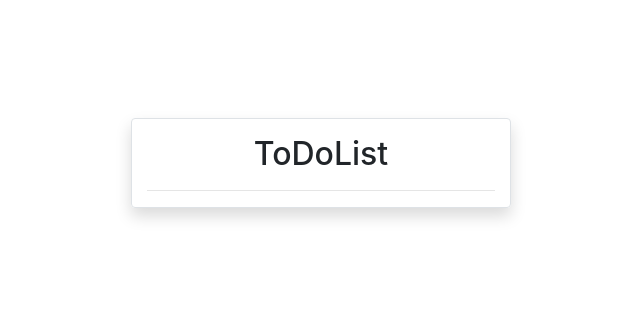
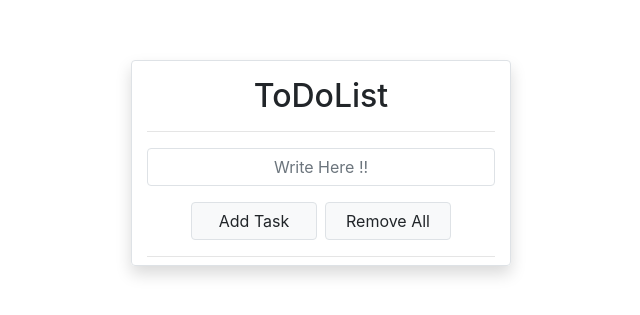
Before and after one commit to surajt26/Todolist-react-api-json, a React (Create React App) app: page / in a window 1280 px wide. Shown: the part 237-552 px from the top of the page, without its empty margins (319-959 px from the left). Built offline with nearby package versions, Linux system fonts and the light colour scheme; data requests are answered from the project's data file.

Commit message:
add and done AddNewItem.js file | update Todolist.js file

```diff
--- a/db.json
+++ b/db.json
@@ -1,8 +1,13 @@
 {
     "taskList": [
-        "Dates",
-        "Coconuts",
-        "Bananas",
-        "Apples"
+        {
+            "tasks": [
+                "Dates",
+                "Coconuts",
+                "Bananas",
+                "Apples"
+            ],
+            "id": 1
+        }
     ]
 }
--- /dev/null
+++ b/src/components/AddNewItem.js
@@ -0,0 +1,95 @@
+import React, { useState } from 'react';
+import axios from 'axios';
+
+//Style for task input, add button, remove all button
+const boxShadow = {
+    boxShadow: 'none',
+    WebkitBoxShadow: 'none'
+};
+
+//Style for add button, remove all button
+const btnWidth = { width: '100%' };
+
+const AddNewItem = (props) => {
+
+    // object destructuring of props
+    const { taskList, getList } = props;
+
+    // useState for store new task
+    const [task, setTask] = useState('');
+
+    // Add new task action handle
+    const handleForm = (e) => {
+        // Stop default event behaviour
+        e.preventDefault();
+        // Trim all white space from both side
+        const trimUpdateTask = task.trim();
+        if (trimUpdateTask !== '') {
+            axios.put(`http://localhost:3004/taskList/1`, {
+                "tasks": [trimUpdateTask, ...taskList]
+            })
+            getList();
+            setTask('');
+        }
+    }
+
+    // Remove all list action handle
+    const removeAllHandle = (e) => {
+        // Stop default event behaviour
+        e.preventDefault();
+        axios.put(`http://localhost:3004/taskList/1`, {
+            "tasks": []
+        })
+        getList();
+    }
+
+    return (<>
+        <div className="row">
+            <div className="col-12">
+                {/* Form start */}
+                <form
+                    className='form-group my-auto'
+                    onSubmit={handleForm}
+                >
+                    <div className='row mb-3'>
+                        <div className='col-12'>
+                            {/* Input to take new task */}
+                            <input
+                                className='form-control text-center border'
+                                style={boxShadow}
+                                type="text"
+                                value={task} onChange={(e) => setTask(e.target.value)}
+                                maxLength='16'
+                                placeholder='Write Here !!'
+                                required
+                            />
+                        </div>
+                    </div>
+                    <div className='row justify-content-center'>
+                        <div className="col-5 col-sm-4 p-0 mr-2">
+                            {/* Add new task action button */}
+                            <input
+                                className='btn btn-light border addBtn'
+                                style={{ ...boxShadow, ...btnWidth }}
+                                type="submit"
+                                value="Add Task"
+                            />
+                        </div>
+                        <div className='col-5 col-sm-4 p-0'>
+                            {/* Remove all from taskList action button */}
+                            <button
+                                className='btn btn-light border removeAllBtn'
+                                style={{ ...boxShadow, ...btnWidth }}
+                                onClick={removeAllHandle}
+                            >Remove All</button>
+                        </div>
+                    </div>
+                </form>
+            </div>
+        </div>
+        {/* Horizontal line */}
+        <hr className='mb-2' />
+    </>)
+}
+
+export default AddNewItem;
--- a/src/components/Todolist.js
+++ b/src/components/Todolist.js
@@ -1,9 +1,7 @@
 import React, { useEffect, useState } from 'react';
 import axios from 'axios';
 import Header from './Header';
-// import AddNewItem from './AddNewItem';
-// import ItemList from './ItemList';
-// import UpdateInput from './UpdateInput';
+import AddNewItem from './AddNewItem';
 
 const Todolist = () => {
 
@@ -11,19 +9,16 @@ const Todolist = () => {
     const [taskList, setTaskList] = useState([]);
 
     // Function to setTaskList from localStorage
-    const getList = () => axios.get(`http://localhost:3004/taskList`)
-        .then(resp => setTaskList(resp.data));
+    const getList = () => axios.get(`http://localhost:3004/taskList/1`)
+        .then(resp => setTaskList(resp.data.tasks));
+    console.log(taskList);
 
     useEffect(() => {
         getList();
         // eslint-disable-next-line
     }, [])
 
-    // Selected task to store task and their id
-    // const [selectedTask, setSelectedTask] = useState({
-    //     task: '',
-    //     taskId: null
-    // });
+
 
     return (<>
         <div className='container position-relative'>
@@ -39,25 +34,14 @@ const Todolist = () => {
                     {/* Header Component */}
                     <Header />
                     {/* Add New Item Component */}
-                    {/* <AddNewItem
+                    <AddNewItem
                         taskList={taskList}
                         getList={getList}
-                    /> */}
-                    {/* Item List Component */}
-                    {/* <ItemList
-                        taskList={taskList}
-                        setSelectedTask={setSelectedTask}
-                        getList={getList}
-                    /> */}
+                    />
+
                 </div>
             </div>
-            {/* Update Input Component */}
-            {/* <UpdateInput
-                taskList={taskList}
-                selectedTask={selectedTask}
-                setSelectedTask={setSelectedTask}
-                getList={getList}
-            /> */}
+
         </div>
     </>)
 }
```
